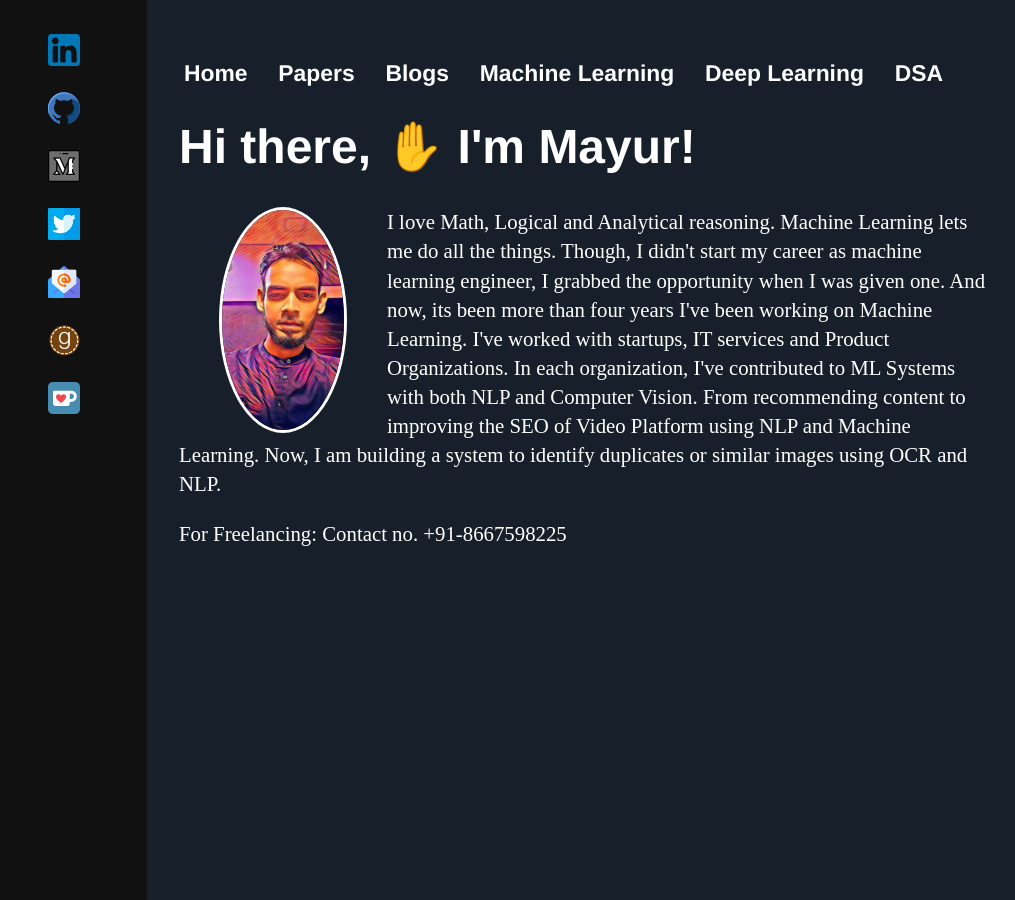
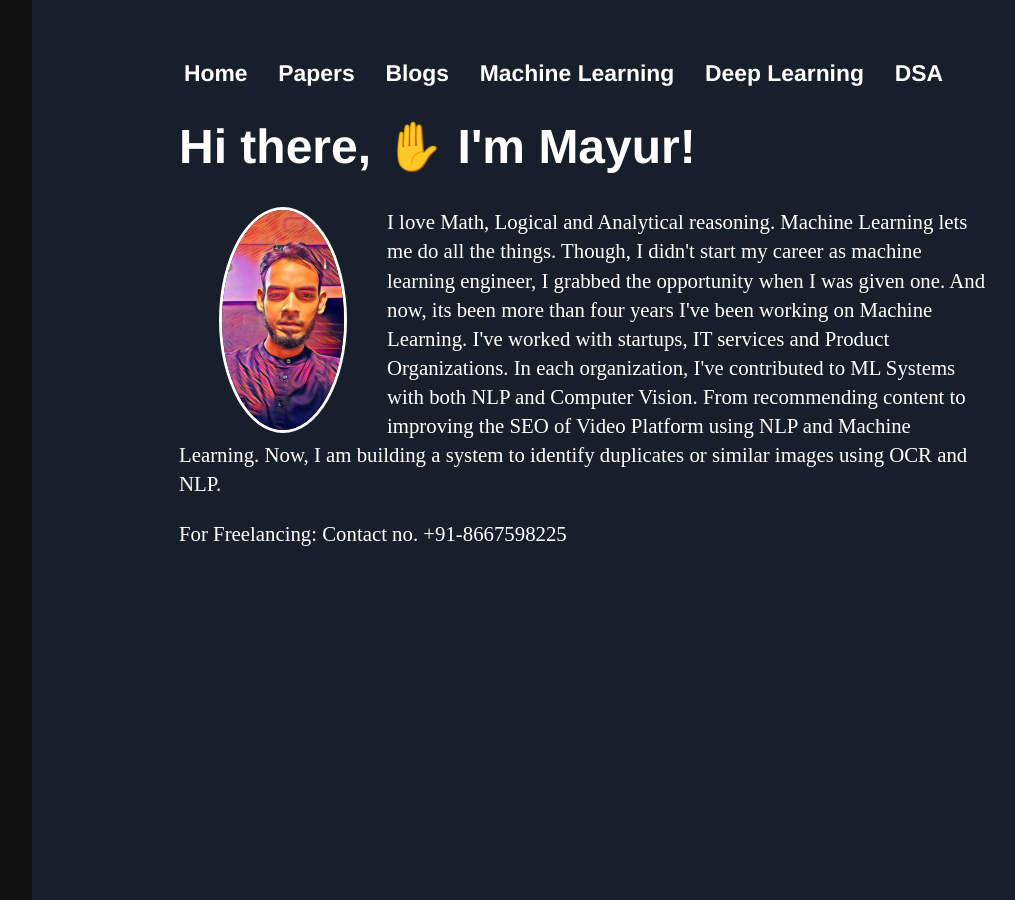
Before and after one commit to Mayurji/mayurji.github.io, a Jekyll site: the page built from index.html, in a window 1280 px wide. Shown: the whole page, without its empty margins (13-1028 px from the left). Built offline with Jekyll 4.4.1, drawn with Linux system fonts in a browser that asks for light colours.

Commit message:
Update main.css

```diff
--- a/css/main.css
+++ b/css/main.css
@@ -182,7 +182,7 @@ ul#horizontal-list li {
 
 .sidebar {
   height: 100%;
-  width: 160px;
+  width: 45px;
   position: fixed;
   z-index: 1;
   top: 0;
```
